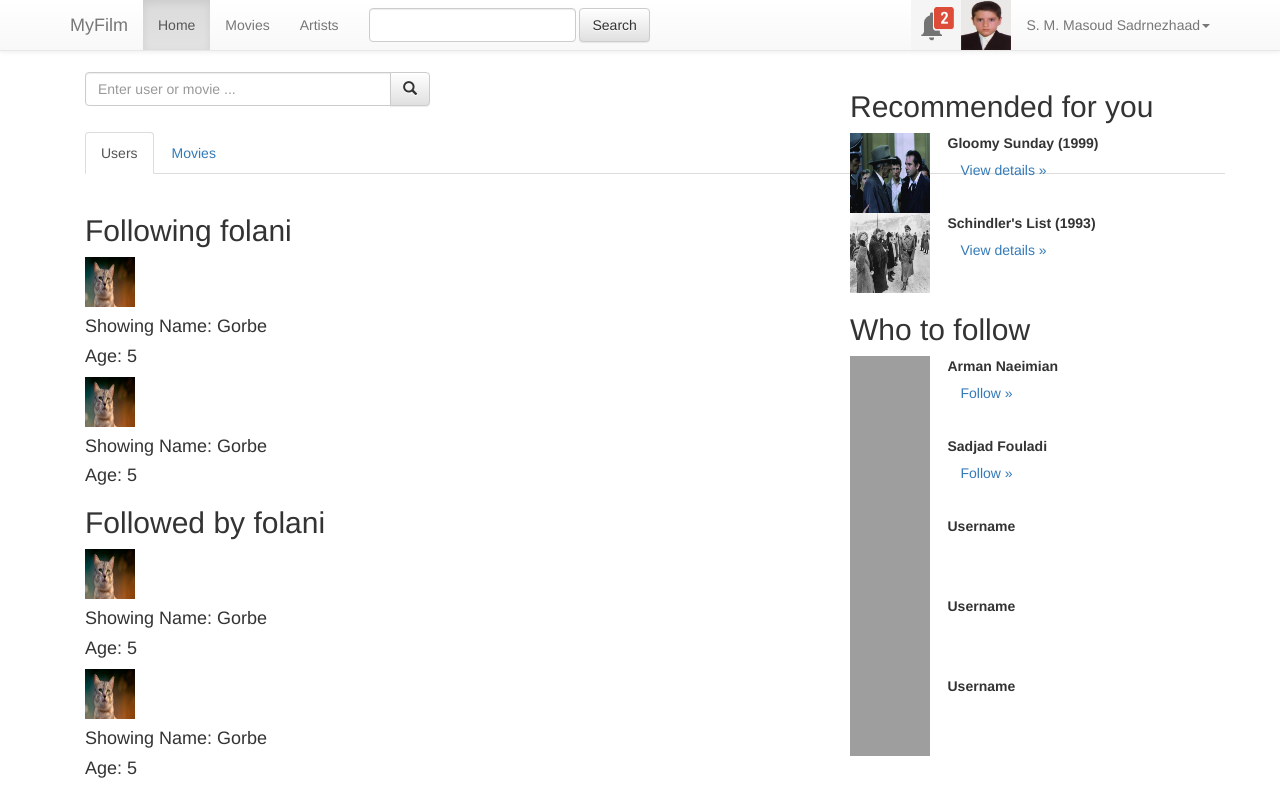
After one commit to smmsadrnezh/myfilm, a Django app: page /accounts/lists in a window 1280 px wide, after a click on "Users". The commit adds this page. Run offline with Django 3.2, Linux system fonts and the light colour scheme; some libraries are stand-ins or nearby versions; grey boxes are pictures that could not be loaded.

Commit message:
last edition

```diff
--- /dev/null
+++ b/accounts/static/css/style.css
@@ -0,0 +1,15 @@
+.gray{
+    background-color:#eee;
+}
+
+.btn-margin{
+    margin-top: 5px;
+}
+
+.hide{
+    visibility: hidden;
+}
+
+.show{
+    visibility: visible;
+}
--- /dev/null
+++ b/accounts/templates/lists.html
@@ -0,0 +1,87 @@
+{% load staticfiles %}
+
+<div class="col-lg-6">
+    <div class="input-group">
+        <input type="text" class="form-control" placeholder="Enter user or movie ...">
+      <span class="input-group-btn">
+        <button class="btn btn-default" type="button"><span class="glyphicon glyphicon-search"
+                                                            aria-hidden="true"></span></button>
+      </span>
+    </div>
+</div>
+
+<br/>
+<br/>
+<br/>
+<div class="container">
+    <ul class="nav nav-tabs">
+        <li class="nav active"><a href="#people" data-toggle="tab">Users</a></li>
+        <li class="nav"><a href="#movies" data-toggle="tab">Movies</a></li>
+    </ul>
+
+    <!-- Tab panes -->
+    <br/>
+
+    <div class="tab-content">
+        <div class="tab-pane fade in active" id="people">
+            <h2>Following folani</h2>
+            <div id="img1">
+                {% load staticfiles %}
+                <img width="50px" height="50px" src="{% static "images/cat.png" %}"/>
+            </div>
+
+            <div id="info1">
+                <h4>Showing Name: Gorbe</h4>
+                <h4>Age: 5</h4>
+            </div>
+
+            <div id="img2">
+                <img width="50px" height="50px" src="{% static "images/cat.png" %}">
+            </div>
+
+            <div id="info2">
+                <h4>Showing Name: Gorbe</h4>
+                <h4>Age: 5</h4>
+            </div>
+
+            <h2>Followed by folani</h2>
+
+            <div id="img1">
+                {% load staticfiles %}
+                <img width="50px" height="50px" src="{% static "images/cat.png" %}"/>
+            </div>
+
+            <div id="info1">
+                <h4>Showing Name: Gorbe</h4>
+                <h4>Age: 5</h4>
+            </div>
+
+            <div id="img2">
+                <img width="50px" height="50px" src="{% static "images/cat.png" %}">
+            </div>
+
+            <div id="info2">
+                <h4>Showing Name: Gorbe</h4>
+                <h4>Age: 5</h4>
+            </div>
+        </div>
+        <div class="tab-pane fade" id="movies">
+            {% load staticfiles %}
+            <div id="movie_img">
+                <img width="185px" height="278px" src="{% static "images/ForrestGump.jpg" %}">
+            </div>
+            <div id="movie_info">
+                <h3>Forrest Gump (1994)</h3>
+                <h4>Rating: 7.8/10</h4>
+                <!--<input id="rating-system" type="number" class="rating" min="1" max="5" step="1">-->
+                <h4>Direcror: Robert Zemeckis</h4>
+            </div>
+        </div>
+    </div>
+</div>
+
+
+<script type="text/javascript">
+    $('a[href="#people"]').tab('show')
+    $('a[href="#movies"]').tab('show')
+</script>
--- a/accounts/templates/register.html
+++ b/accounts/templates/register.html
@@ -1,6 +1,6 @@
 <div class="container">
     <div class="row">
-        <form role="form" onsubmit="test();">
+        <form role="form">
             <div class="col-lg-6">
                 <div class="well well-sm"><strong><span class="glyphicon glyphicon-asterisk"></span>Required
                     Field</strong></div>
--- a/accounts/views.py
+++ b/accounts/views.py
@@ -55,3 +55,27 @@
     t = get_template('tlayout.html')
     html = t.render(Context({'pageBody': pageHtml, 'PageTitle': title}))
     return HttpResponse(html)
+
+def settings(request):
+    title = "Settings"
+    t = get_template('settings.html')
+    pageHtml = t.render()
+    t = get_template('tlayout.html')
+    html = t.render(Context({'pageBody': pageHtml, 'PageTitle': title}))
+    return HttpResponse(html)
+
+def changepass(request):
+    title = "Change Password"
+    t = get_template('changepass.html')
+    pageHtml = t.render()
+    t = get_template('tlayout.html')
+    html = t.render(Context({'pageBody': pageHtml, 'PageTitle': title}))
+    return HttpResponse(html)
+
+def lists(request):
+    title = "List"
+    t = get_template('lists.html')
+    pageHtml = t.render()
+    t = get_template('tlayout.html')
+    html = t.render(Context({'pageBody': pageHtml, 'PageTitle': title}))
+    return HttpResponse(html)
--- a/myfilm/urls.py
+++ b/myfilm/urls.py
@@ -9,6 +9,9 @@
     url(r'^artists/tomhanks/$', 'artists.views.tomhanks', name='salam'),
     url(r'^accounts/login/$', 'accounts.views.login', name='salam'),
     url(r'^accounts/masoud/$', 'accounts.views.masoud', name='salam'),
+    url(r'^accounts/masoud/settings$', 'accounts.views.settings', name='salam'),
+    url(r'^accounts/lists$', 'accounts.views.lists', name='salam'),
+    url(r'^accounts/masoud/settings/changepassword$', 'accounts.views.changepass', name='salam'),
     url(r'^accounts/masoud/notifications$', 'accounts.views.notifs', name='salam'),
     url(r'^accounts/users/$', 'accounts.views.users', name='salam'),
     url(r'^accounts/register/$', 'accounts.views.register', name='salam'),
--- a/static/js/signup.js
+++ b/static/js/signup.js
@@ -1,8 +1,3 @@
 /**
  * Created by arman on 05/03/2015.
  */
-
-function test(){
-    alert("temp");
-
-}
--- a/templates/layout.html
+++ b/templates/layout.html
@@ -18,6 +18,8 @@
 
     <script src="{% static "js/modernizr.custom.js" %}"></script>
     <script src="{% static "js/signup.js" %}"></script>
+
+    <script src="{% static "js/script.js" %}"></script>
     <link href="{% static "css/jquery.fancybox.css" %}" rel="stylesheet">
     <link href="{% static "css/flickity.css" %}" rel="stylesheet">
     <link href="{% static "css/animate.css" %}" rel="stylesheet">
--- a/templates/tlayout.html
+++ b/templates/tlayout.html
@@ -18,6 +18,7 @@
     <script src="https://ajax.googleapis.com/ajax/libs/jquery/1.11.0/jquery.min.js"></script>
     <script src="https://maxcdn.bootstrapcdn.com/bootstrap/3.3.4/js/bootstrap.min.js"></script>
 
+
     <!-- Latest compiled and minified CSS -->
     <link rel="stylesheet" href="https://maxcdn.bootstrapcdn.com/bootstrap/3.3.4/css/bootstrap.min.css">
     <link rel="stylesheet" href="{% static "css/fixed-navbar.css" %}">
@@ -35,9 +36,11 @@
     <meta name="twitter:image" content=""/>
     <meta name="twitter:url" content=""/>
     <meta name="twitter:card" content=""/>
-
+    <link href="{% static "css/style.css" %}" media="all" rel="stylesheet" type="text/css"/>
     <link href="{% static "css/star-rating.min.css" %}" media="all" rel="stylesheet" type="text/css"/>
     <script src="{% static "js/star-rating.min.js" %}" type="text/javascript"></script>
+
+
 
 </head>
 <body>
@@ -111,7 +114,7 @@
                             <a href="#">Friends</a>
                         </li>
                         <li>
-                            <a href="#">Setting</a>
+                            <a href="/accounts/masoud/settings">Settings</a>
                         </li>
                         <li class="divider">
                         </li>
```
Also changed, not shown: accounts/static/js/script.js (+14 -0 lines), accounts/templates/changepass.html (added, +27 -0 lines), accounts/templates/login.html (+6 -1 lines), accounts/templates/settings.html (+63 -0 lines).
